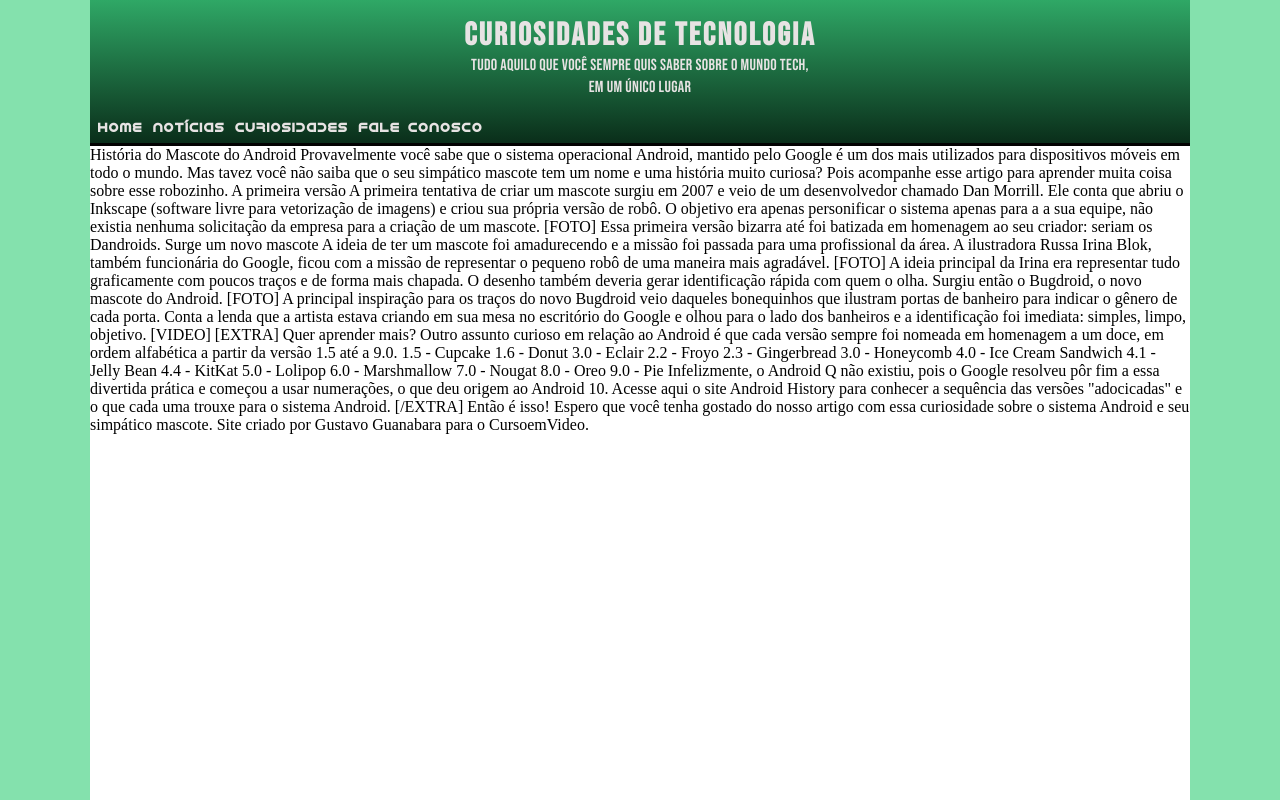
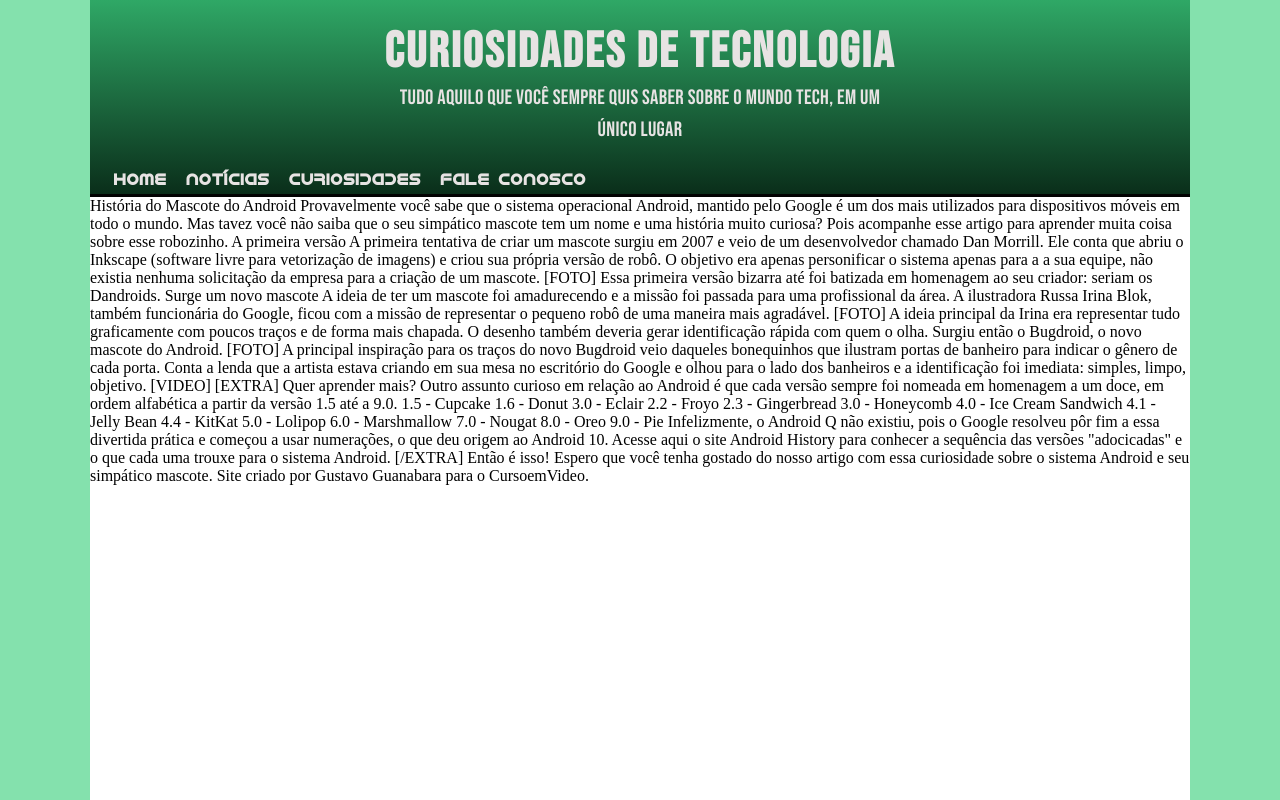
Before and after one commit to rodrigo-dias-dev/bugdroid-component, a plain HTML site: page index.html in a window 1280 px wide. Drawn offline with Linux system fonts and the light colour scheme.

Commit message:
docs: refina README e finaliza estrutura responsiva do header

```diff
--- a/assets/css/style.css
+++ b/assets/css/style.css
@@ -81,7 +81,7 @@
     width: 100%;
     display: flex;
     flex-direction: column;
-    padding: 1rem 0.5rem 0.5rem;
+    padding: 1rem 0.5rem 0.2rem;
     margin: 0 auto;
 }
 
@@ -124,10 +124,16 @@
 /*================
     NAVBAR
 ==================*/
+.navbar {
+    padding-bottom: 0.2rem;
+
+}
+
 .navbar-menu {
     display: flex;
     width: 100%;
-    gap: 10px;
+    justify-content: center;
+    gap: 1rem;
 }
 
 /* ITEMS */
@@ -140,8 +146,8 @@
     text-decoration: none;
     color: var(--color-link);
     font-weight: bold;
-    font-size: 0.8rem;
-    letter-spacing: 0.08rem;
+    font-size: 0.85rem;
+    letter-spacing: 0.05rem;
     transition: color 0.2s ease;
 }
 
@@ -149,3 +155,36 @@
     text-decoration: underline;
     color: rgb(177, 223, 177);
 }
+
+@media (min-width: 768px) {
+    .navbar-menu {
+        justify-content: flex-start;
+    }
+
+    .container {
+        padding: 1.4rem 1.5rem 0.2rem;
+    }
+
+    .header-text {
+        width: min(32rem, 100%);
+    }
+
+    .header-text h1 {
+        font-size: 3.1rem;
+    }
+
+    .header-text p {
+        font-size: 1.3rem;
+        line-height: 1.5;
+        padding-bottom: 1.5rem;
+    }
+
+    .navbar-menu {
+        justify-content: flex-start;
+        gap: 1.2rem;
+    }
+
+    .navbar a {
+        font-size: 1rem;
+    }
+}
```
Also changed, not shown: 1 other file.
